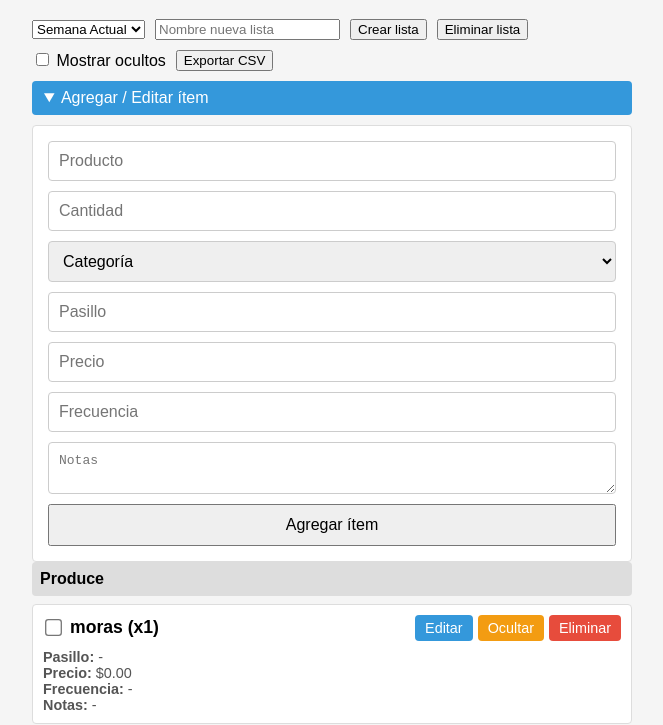
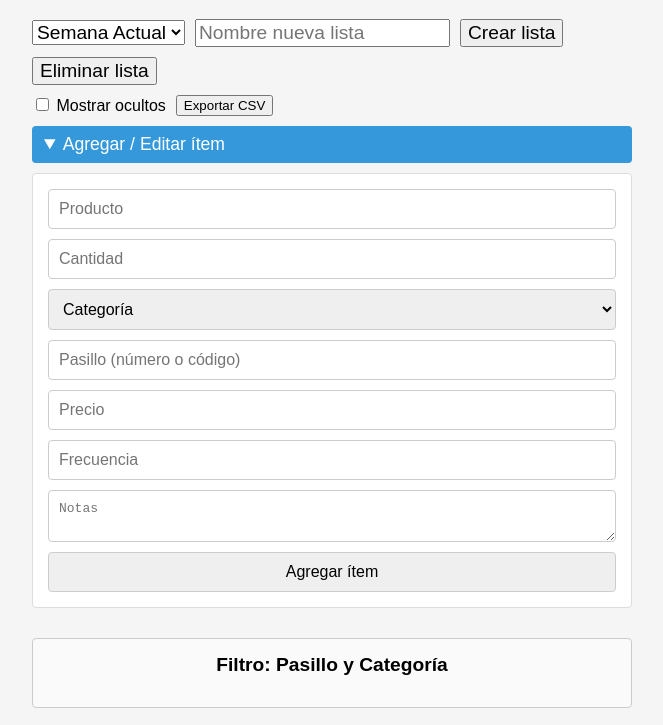
Before and after one commit to chamaquit0/Grocery-List-App, a plain HTML site: page index.html in a window 1280 px wide. Shown: the part 81-806 px from the top of the page, without its empty margins (308-971 px from the left). Drawn offline with Linux system fonts and the light colour scheme.

Commit message:
Update index.html

```diff
--- a/index.html
+++ b/index.html
@@ -8,6 +8,13 @@
     body { font-family: sans-serif; margin:0; padding:0; background:#f5f5f5; }
     .container { max-width:600px; margin:0 auto; padding:20px; }
     h1 { text-align:center; }
+
+    /* Semana / lista controls: aumentar fuente */
+    .list-selector select,
+    .list-selector input,
+    .list-selector button {
+      font-size:1.2em;
+    }
 
     .list-selector, .controls {
       display:flex; gap:10px; flex-wrap:wrap;
@@ -20,6 +27,7 @@
       background:#3498db; color:#fff; padding:8px 12px;
       border-radius:4px; cursor:pointer; user-select:none;
       margin-bottom:10px;
+      font-size:1.1em;
     }
     #addItemSection summary:hover { background:#2980b9; }
 
@@ -27,12 +35,12 @@
       display:flex; flex-wrap:wrap; gap:10px;
       background:#fff; padding:15px; border-radius:4px; border:1px solid #ddd;
     }
-    form input, form select, form textarea {
+    form input, form select, form textarea, form button {
       flex:1 1 100%; padding:10px; font-size:1em;
       border:1px solid #ccc; border-radius:4px;
     }
     form .half { flex:1 1 calc(50% - 10px); }
-    form button { flex:1 1 100%; padding:10px; font-size:1em; }
+    form button { cursor:pointer; }
 
     /* Category accordion */
     #itemList details.category-group {
@@ -41,7 +49,7 @@
     #itemList summary.category-header {
       font-weight:bold; background:#ddd; padding:8px;
       border-radius:4px; cursor:pointer; user-select:none;
-      list-style:none;
+      list-style:none; font-size:1.05em;
     }
 
     /* Items inside each category */
@@ -52,13 +60,12 @@
       background:#fff; margin:8px 0; padding:10px;
       border-radius:4px; border:1px solid #ddd;
       display:flex; flex-direction:column;
+      font-size:1em;
     }
     #itemList ul li.checked {
       opacity:0.6; text-decoration:line-through; background:#e0e0e0;
     }
-    #itemList ul li.showing-hidden {
-      opacity:0.4;
-    }
+    #itemList ul li.showing-hidden { opacity:0.4; }
     .item-header {
       display:flex; align-items:center;
     }
@@ -79,6 +86,24 @@
     .delete { background:#e74c3c; }
 
     .item-details { margin-top:8px; font-size:0.9em; color:#555; }
+
+    /* Filter list at bottom */
+    #filterList {
+      margin-top:30px;
+      background:#fafafa; padding:15px; border-radius:4px; border:1px solid #ccc;
+    }
+    #filterList h2 {
+      margin-top:0; font-size:1.2em; text-align:center;
+    }
+    #filterList h3 {
+      margin:15px 0 5px; font-size:1.1em;
+    }
+    #filterList ul {
+      list-style:none; padding-left:0;
+    }
+    #filterList ul li {
+      padding:4px 0; font-size:1em;
+    }
   </style>
 </head>
 <body>
@@ -112,7 +137,7 @@
           <option>Snacks & Treats</option><option>Condiments & Oils</option><option>Bakery</option>
           <option>Household & Personal Care</option><option>Dog (Benji)</option>
         </select>
-        <input type="text" id="aisle" placeholder="Pasillo" class="half">
+        <input type="text" id="aisle" placeholder="Pasillo (número o código)" class="half">
         <input type="number" id="price" placeholder="Precio" class="half" step="0.01" required>
         <input type="text" id="frequency" placeholder="Frecuencia" class="half" required>
         <textarea id="notes" placeholder="Notas"></textarea>
@@ -123,6 +148,9 @@
 
     <!-- Rendered list -->
     <div id="itemList"></div>
+
+    <!-- New filtered list -->
+    <div id="filterList"></div>
   </div>
 
   <script>
@@ -135,57 +163,8 @@
       'Household & Personal Care','Dog (Benji)'
     ];
 
-    const DEFAULT_ITEMS = [
-      { name:'moras', quantity:1,  category:'Produce',               aisle:'', price:'0.00', frequency:'', notes:'', checked:false, hidden:false },
-      { name:'fresas',quantity:1,  category:'Produce',               aisle:'', price:'0.00', frequency:'', notes:'', checked:false, hidden:false },
-      { name:'guineos',quantity:10, category:'Produce',               aisle:'', price:'0.00', frequency:'', notes:'', checked:false, hidden:false },
-      { name:'uvas', quantity:1,  category:'Produce',               aisle:'', price:'0.00', frequency:'', notes:'', checked:false, hidden:false },
-      { name:'limon', quantity:1,  category:'Produce',               aisle:'', price:'0.00', frequency:'', notes:'', checked:false, hidden:false },
-      { name:'yogurt griego', quantity:3, category:'Dairy',       aisle:'', price:'0.00', frequency:'', notes:'', checked:false, hidden:false },
-      { name:'Pure de yuca', quantity:3,  category:'Pantry & Carbs', aisle:'', price:'0.00', frequency:'', notes:'', checked:false, hidden:false },
-      { name:'sweet potato fries', quantity:1, category:'Frozen Foods', aisle:'', price:'0.00', frequency:'', notes:'', checked:false, hidden:false },
-      { name:'brocoli', quantity:1, category:'Produce',              aisle:'', price:'0.00', frequency:'', notes:'', checked:false, hidden:false },
-      { name:'lechuga', quantity:1, category:'Produce',              aisle:'', price:'0.00', frequency:'', notes:'', checked:false, hidden:false },
-      { name:'arroz', quantity:1, category:'Pantry & Carbs',         aisle:'', price:'0.00', frequency:'', notes:'', checked:false, hidden:false },
-      { name:'avena', quantity:1, category:'Pantry & Carbs',         aisle:'', price:'0.00', frequency:'', notes:'', checked:false, hidden:false },
-      { name:'granola', quantity:2, category:'Pantry & Carbs',       aisle:'', price:'0.00', frequency:'', notes:'', checked:false, hidden:false },
-      { name:'maiz', quantity:2, category:'Produce',                 aisle:'', price:'0.00', frequency:'', notes:'', checked:false, hidden:false },
-      { name:'mantequilla', quantity:2, category:'Dairy',            aisle:'', price:'0.00', frequency:'', notes:'', checked:false, hidden:false },
-      { name:'habichuela', quantity:1, category:'Proteins',          aisle:'', price:'0.00', frequency:'', notes:'', checked:false, hidden:false },
-      { name:'helado', quantity:1, category:'Frozen Foods',           aisle:'', price:'0.00', frequency:'', notes:'', checked:false, hidden:false },
-      { name:'zumo limon', quantity:1, category:'Beverages',         aisle:'', price:'0.00', frequency:'', notes:'', checked:false, hidden:false },
-      { name:'fresas congeladas', quantity:1, category:'Frozen Foods', aisle:'', price:'0.00', frequency:'', notes:'', checked:false, hidden:false },
-      { name:'jugo', quantity:1, category:'Beverages',               aisle:'', price:'0.00', frequency:'', notes:'', checked:false, hidden:false },
-      { name:'leche', quantity:3, category:'Dairy',                  aisle:'', price:'0.00', frequency:'', notes:'', checked:false, hidden:false },
-      { name:'popcorn', quantity:1, category:'Snacks & Treats',      aisle:'', price:'0.00', frequency:'', notes:'', checked:false, hidden:false },
-      { name:'spray aceite', quantity:1, category:'Condiments & Oils', aisle:'', price:'0.00', frequency:'', notes:'', checked:false, hidden:false },
-      { name:'queso cheddar', quantity:1, category:'Dairy',          aisle:'', price:'0.00', frequency:'', notes:'', checked:false, hidden:false },
-      { name:'mozzarella', quantity:1, category:'Dairy',             aisle:'', price:'0.00', frequency:'', notes:'', checked:false, hidden:false },
-      { name:'huevos', quantity:1, category:'Proteins',              aisle:'', price:'0.00', frequency:'', notes:'', checked:false, hidden:false },
-      { name:'toallitas humedas', quantity:2, category:'Household & Personal Care', aisle:'', price:'0.00', frequency:'', notes:'', checked:false, hidden:false },
-      { name:'prossicuto', quantity:1, category:'Proteins',           aisle:'', price:'0.00', frequency:'', notes:'', checked:false, hidden:false },
-      { name:'longas de pechuga de pollo', quantity:1, category:'Proteins', aisle:'', price:'0.00', frequency:'', notes:'', checked:false, hidden:false },
-      { name:'pechugas de pollo', quantity:2, category:'Proteins',    aisle:'', price:'0.00', frequency:'', notes:'', checked:false, hidden:false },
-      { name:'carne de res', quantity:5, category:'Proteins',         aisle:'', price:'0.00', frequency:'', notes:'', checked:false, hidden:false },
-      { name:'pescado', quantity:1, category:'Proteins',              aisle:'', price:'0.00', frequency:'', notes:'', checked:false, hidden:false },
-      { name:'carne molida', quantity:2, category:'Proteins',         aisle:'', price:'0.00', frequency:'', notes:'', checked:false, hidden:false },
-      { name:'tocineta', quantity:1, category:'Proteins',             aisle:'', price:'0.00', frequency:'', notes:'', checked:false, hidden:false },
-      { name:'cocacola sin azucar', quantity:1, category:'Beverages', aisle:'', price:'0.00', frequency:'', notes:'', checked:false, hidden:false },
-      { name:'crema de leche', quantity:1, category:'Dairy',          aisle:'', price:'0.00', frequency:'', notes:'', checked:false, hidden:false },
-      { name:'cereal', quantity:2, category:'Pantry & Carbs',         aisle:'', price:'0.00', frequency:'', notes:'', checked:false, hidden:false },
-      { name:'pasta y salsa', quantity:1, category:'Pantry & Carbs',   aisle:'', price:'0.00', frequency:'', notes:'', checked:false, hidden:false },
-      { name:'pancake', quantity:1, category:'Bakery',                aisle:'', price:'0.00', frequency:'', notes:'', checked:false, hidden:false },
-      { name:'tuna', quantity:3, category:'Proteins',                 aisle:'', price:'0.00', frequency:'', notes:'', checked:false, hidden:false },
-      { name:'aguacate', quantity:2, category:'Produce',              aisle:'', price:'0.00', frequency:'', notes:'', checked:false, hidden:false },
-      { name:'honey', quantity:1, category:'Condiments & Oils',       aisle:'', price:'0.00', frequency:'', notes:'', checked:false, hidden:false },
-      { name:'coffee', quantity:1, category:'Beverages',              aisle:'', price:'0.00', frequency:'', notes:'', checked:false, hidden:false },
-      { name:'crema batida', quantity:1, category:'Dairy',            aisle:'', price:'0.00', frequency:'', notes:'', checked:false, hidden:false },
-      { name:'chocolate chips', quantity:1, category:'Snacks & Treats', aisle:'', price:'0.00', frequency:'', notes:'', checked:false, hidden:false },
-      { name:'beef broth', quantity:1, category:'Pantry & Carbs',      aisle:'', price:'0.00', frequency:'', notes:'', checked:false, hidden:false },
-      { name:'friendly benji treats', quantity:1, category:'Dog (Benji)', aisle:'', price:'0.00', frequency:'', notes:'', checked:false, hidden:false },
-      { name:'comida humeda', quantity:1, category:'Dog (Benji)',      aisle:'', price:'0.00', frequency:'', notes:'', checked:false, hidden:false },
-      { name:'comida solida', quantity:1, category:'Dog (Benji)',      aisle:'', price:'0.00', frequency:'', notes:'', checked:false, hidden:false }
-    ];
+    // ... (DEFAULT_ITEMS same as before) ...
+    const DEFAULT_ITEMS = [ /* tu array de objetos aquí */ ];
 
     function getAll() {
       return JSON.parse(localStorage.getItem(LS_KEY)) || { current:'', lists:{} };
@@ -285,24 +264,24 @@
         checked:    editingIndex!==null ? items[editingIndex].checked : false,
         hidden:     editingIndex!==null ? items[editingIndex].hidden  : false
       };
-      if (editingIndex===null) items.push(item);
-      else items[editingIndex] = item;
+      if (editingIndex === null) items.push(item);
+      else              items[editingIndex] = item;
       saveItems(items);
-      document.getElementById('addItemSection').open = true;
+      document.getElementById('addItemSection').open = false;
       cancelEdit();
       renderList();
     }
 
     function renderList() {
-      const items = getItems();
+      const items      = getItems();
       const showHidden = document.getElementById('toggleHidden').checked;
-      const container = document.getElementById('itemList');
+      const container  = document.getElementById('itemList');
       container.innerHTML = '';
 
       categoryOrder.forEach(cat => {
         const group = items
           .map((it, idx) => ({ it, idx }))
-          .filter(({ it }) => it.category===cat && (!it.hidden||showHidden));
+          .filter(({ it }) => it.category === cat && (!it.hidden || showHidden));
 
         if (!group.length) return;
 
@@ -316,36 +295,37 @@
         details.append(sum);
 
         const ul = document.createElement('ul');
-
-        group.forEach(({ it:item, idx })=>{
+        group.forEach(({ it:item, idx }) => {
           const li = document.createElement('li');
           if (item.checked) li.classList.add('checked');
-          if (item.hidden && showHidden) li.classList.add('showing-hidden');
+          if (item.hidden  && showHidden) li.classList.add('showing-hidden');
 
           const hdr = document.createElement('div');
           hdr.className = 'item-header';
 
           const chk = document.createElement('input');
-          chk.type = 'checkbox';
+          chk.type    = 'checkbox';
           chk.className = 'item-checkbox';
           chk.checked = item.checked;
-          chk.addEventListener('click', e=>{
+          chk.addEventListener('click', e => {
             e.stopPropagation();
             toggleChecked(idx);
           });
 
           const title = document.createElement('h2');
           title.textContent = `${item.name} (x${item.quantity})`;
-          title.addEventListener('click',()=>toggleChecked(idx));
+          title.addEventListener('click', ()=> toggleChecked(idx));
 
           const btns = document.createElement('div');
           btns.append(
-            makeBtn('Editar','edit',()=>startEdit(idx)),
-            makeBtn(item.hidden?'Mostrar':'Ocultar', item.hidden?'show':'hide', ()=>toggleHidden(idx)),
-            makeBtn('Eliminar','delete', ()=>deleteItem(idx))
+            makeBtn('Editar','edit', ()=> startEdit(idx)),
+            makeBtn(item.hidden?'Mostrar':'Ocultar',
+                    item.hidden?'show':'hide',
+                    ()=> toggleHidden(idx)),
+            makeBtn('Eliminar','delete', ()=> deleteItem(idx))
           );
 
-          hdr.append(chk,title,btns);
+          hdr.append(chk, title, btns);
 
           const det = document.createElement('div');
           det.className = 'item-details';
@@ -363,66 +343,130 @@
         details.append(ul);
         container.append(details);
       });
+
+      renderFilterList();
+    }
+
+    function renderFilterList() {
+      const items    = getItems();
+      const withA    = items.filter(i=>i.aisle);
+      const withoutA = items.filter(i=>!i.aisle);
+
+      const byAisle = {};
+      withA.forEach(it=>{
+        const key = it.aisle;
+        (byAisle[key] = byAisle[key]||[]).push(it);
+      });
+
+      const byCat = {};
+      withoutA.forEach(it=>{
+        const key = it.category||'Sin categoría';
+        (byCat[key] = byCat[key]||[]).push(it);
+      });
+
+      const container = document.getElementById('filterList');
+      container.innerHTML = '<h2>Filtro: Pasillo y Categoría</h2>';
+
+      // Items con pasillo, ordenados por número
+      Object.keys(byAisle)
+        .sort((a,b)=>{
+          const na=parseFloat(a), nb=parseFloat(b);
+          if(!isNaN(na)&&!isNaN(nb)) return na-nb;
+          return a.localeCompare(b);
+        })
+        .forEach(aisle=>{
+          const h3 = document.createElement('h3');
+          h3.textContent = `Pasillo ${aisle}`;
+          container.append(h3);
+          const ul = document.createElement('ul');
+          byAisle[aisle].forEach(it=>{
+            const li = document.createElement('li');
+            li.textContent = `${it.name} (x${it.quantity})`;
+            ul.append(li);
+          });
+          container.append(ul);
+        });
+
+      // Luego los sin pasillo, por categoría en el orden definido
+      categoryOrder.forEach(cat => {
+        if(!byCat[cat]) return;
+        const h3 = document.createElement('h3');
+        h3.textContent = cat;
+        container.append(h3);
+        const ul = document.createElement('ul');
+        byCat[cat].forEach(it=>{
+          const li = document.createElement('li');
+          li.textContent = `${it.name} (x${it.quantity})`;
+          ul.append(li);
+        });
+        container.append(ul);
+      });
     }
 
     function makeBtn(text,cls,fn){
-      const b=document.createElement('button');
-      b.textContent=text; b.className=cls;
-      b.addEventListener('click',e=>{ e.stopPropagation(); fn(); });
+      const b = document.createElement('button');
+      b.textContent = text;
+      b.className = cls;
+      b.addEventListener('click', e=>{ e.stopPropagation(); fn(); });
       return b;
     }
+
     function toggleChecked(i){
-      const items=getItems(); items[i].checked=!items[i].checked;
-      saveItems(items); renderList();
+      const items = getItems();
+      items[i].checked = !items[i].checked;
+      saveItems(items);
+      renderList();
     }
     function toggleHidden(i){
-      const items=getItems(); items[i].hidden=!items[i].hidden;
-      saveItems(items); renderList();
+      const items = getItems();
+      items[i].hidden = !items[i].hidden;
+      saveItems(items);
+      renderList();
     }
     function startEdit(i){
-      const it=getItems()[i];
-      editingIndex=i;
-      document.getElementById('name').value=it.name;
-      document.getElementById('quantity').value=it.quantity;
-      document.getElementById('category').value=it.category;
-      document.getElementById('aisle').value=it.aisle;
-      document.getElementById('price').value=it.price;
-      document.getElementById('frequency').value=it.frequency;
-      document.getElementById('notes').value=it.notes;
-      document.getElementById('submitBtn').textContent='Guardar cambios';
-      document.getElementById('cancelEdit').style.display='inline-block';
-      document.getElementById('addItemSection').open=true;
+      const it = getItems()[i];
+      editingIndex = i;
+      document.getElementById('name').value      = it.name;
+      document.getElementById('quantity').value  = it.quantity;
+      document.getElementById('category').value  = it.category;
+      document.getElementById('aisle').value     = it.aisle;
+      document.getElementById('price').value     = it.price;
+      document.getElementById('frequency').value = it.frequency;
+      document.getElementById('notes').value     = it.notes;
+      document.getElementById('submitBtn').textContent = 'Guardar cambios';
+      document.getElementById('cancelEdit').style.display = 'inline-block';
+      document.getElementById('addItemSection').open = true;
     }
     function cancelEdit(){
-      editingIndex=null;
+      editingIndex = null;
       document.getElementById('itemForm').reset();
-      document.getElementById('submitBtn').textContent='Agregar ítem';
-      document.getElementById('cancelEdit').style.display='none';
+      document.getElementById('submitBtn').textContent = 'Agregar ítem';
+      document.getElementById('cancelEdit').style.display = 'none';
     }
     function deleteItem(i){
-      const items=getItems();
+      const items = getItems();
       items.splice(i,1);
       saveItems(items);
       renderList();
     }
     function exportCsv(){
-      const items=getItems();
-      const hdr=['Nombre','Cantidad','Categoría','Pasillo','Precio','Frecuencia','Notas','Marcado','Oculto'];
-      let csv=hdr.join(',')+'\n';
+      const items = getItems();
+      const hdr = ['Nombre','Cantidad','Categoría','Pasillo','Precio','Frecuencia','Notas','Marcado','Oculto'];
+      let csv = hdr.join(',')+'\n';
       items.forEach(i=>{
-        csv+=[
+        csv += [
           i.name,i.quantity,i.category,i.aisle,
           i.price,i.frequency,i.notes,i.checked,i.hidden
         ].map(f=>`"${f}"`).join(',')+'\n';
       });
-      const blob=new Blob([csv],{type:'text/csv'});
-      const url=URL.createObjectURL(blob);
-      const a=document.createElement('a');
-      a.href=url; a.download=`lista_${getAll().current}.csv`;
+      const blob = new Blob([csv],{type:'text/csv'});
+      const url  = URL.createObjectURL(blob);
+      const a    = document.createElement('a');
+      a.href = url; a.download = `lista_${getAll().current}.csv`;
       a.click(); URL.revokeObjectURL(url);
     }
 
-    document.addEventListener('DOMContentLoaded',init);
+    document.addEventListener('DOMContentLoaded', init);
   </script>
 </body>
 </html>
```
